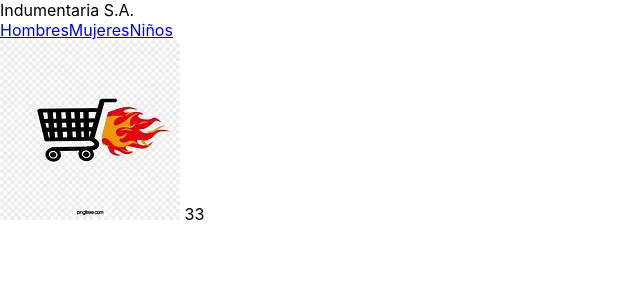
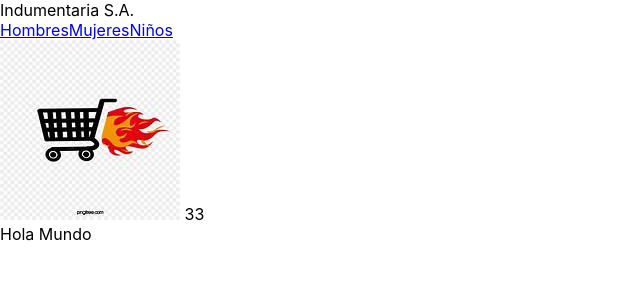
Before and after one commit to gonzaloyungblut/react_PF, a React (Create React App) app: page / in a window 1280 px wide. Shown: the top 300 px of the page, without its empty margins (0-640 px from the left). Built offline with nearby package versions, Linux system fonts and the light colour scheme.

Commit message:
dos componentes check

```diff
--- a/src/App.js
+++ b/src/App.js
@@ -1,17 +1,14 @@
 import './App.css';
-import carrito from './imagenes/carrito.jpg';
+
+import { ItemListContainer } from './components/ItemListContainer';
+import { NavBar } from './components/NavBar';
 
 function App() {
   return (
-    <header>
-  <div> Indumentaria S.A. </div>
-  <nav>
-    <a href='#'>Hombres</a>
-    <a href='#'>Mujeres</a>
-    <a href='#'>Niños</a>
-  </nav>
-  <img src={carrito} alt="carrito de supermecado con fuego"/> 33
-  </header>);
+    <>
+    <NavBar/>
+    <ItemListContainer greeting="Hola Mundo"/>
+    </>);
 }
 
 export default App;
--- a/src/components/ItemListContainer.jsx
+++ b/src/components/ItemListContainer.jsx
@@ -0,0 +1,3 @@
+export const ItemListContainer = (props) => {
+    return <div>{props.greeting}</div>;
+};
--- /dev/null
+++ b/src/components/NavBar.jsx
@@ -0,0 +1,13 @@
+import carrito from '../imagenes/carrito.jpg';
+
+export const NavBar = () => (
+<header>
+    <div> Indumentaria S.A. </div>
+    <nav>
+        <a href='#'>Hombres</a>
+        <a href='#'>Mujeres</a>
+        <a href='#'>Niños</a>
+    </nav>
+    <img src={carrito} alt="carrito de supermecado con fuego" /> 33
+</header>
+);
```
